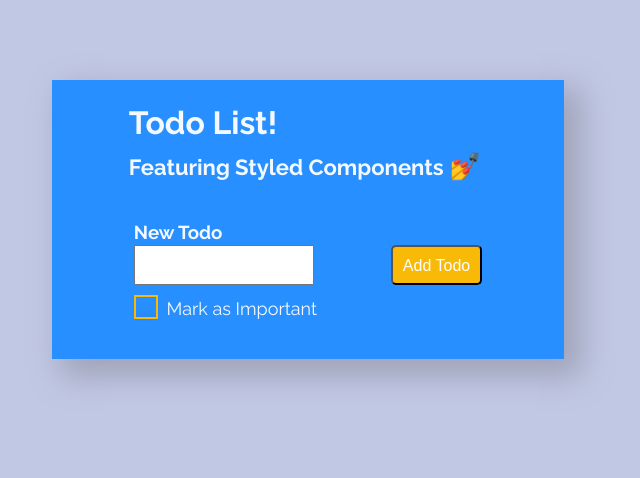
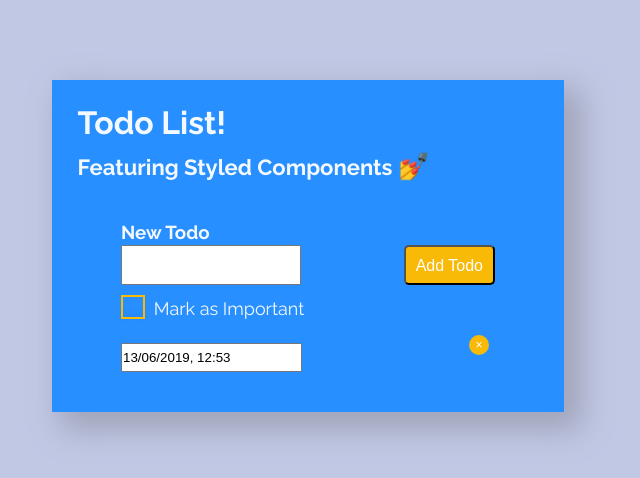
Before and after one commit to LagiewkaMarta/toDoAppStyledComponents, a React (Create React App) app: page / in a window 1280 px wide. Shown: the top 478 px of the page, without its empty margins (332-972 px from the left). Built offline with nearby package versions, Linux system fonts and the light colour scheme.

Commit message:
Add DatePicker and create custom styles

```diff
--- a/package.json
+++ b/package.json
@@ -5,7 +5,9 @@
   "dependencies": {
     "@material-ui/core": "^4.2.1",
     "@material-ui/icons": "^4.2.1",
+    "moment": "^2.24.0",
     "react": "^16.8.6",
+    "react-datepicker": "^2.8.0",
     "react-dom": "^16.8.6",
     "react-scripts": "3.0.1",
     "styled-components": "^4.3.1",
--- a/src/NewTodoForm.js
+++ b/src/NewTodoForm.js
@@ -1,13 +1,21 @@
 import React, { Component } from "react";
+import "react-datepicker/dist/react-datepicker.css";
+import "./custompicker.css";
+import DatePicker, { registerLocale }from "react-datepicker";
+import plPL from 'date-fns/locale/en-GB';
 import styled from "styled-components";
 import { StyledBtn } from "./StyledBtn";
-import { setColor, setFlexRow, setRem} from "./styles";
+import { setColor, setFlexRow, setRem } from "./styles";
+registerLocale('pl-PL', plPL);
+
 
 class NewTodoForm extends Component {
   state = {
     NewTodo: "",
-    important: false
-  };
+    important: false,
+    finishDate: new Date(),
+  }
+
   handleInputChange = e => {
     let name = e.target.name;
     let value =
@@ -19,11 +27,18 @@ class NewTodoForm extends Component {
 
   handleAddTodo = e => {
     e.preventDefault();
-    this.props.addTodo(this.state.NewTodo, this.state.important);
+    this.props.addTodo(this.state.NewTodo, this.state.important, this.state.finishDate);
     this.setState({
       NewTodo: ""
     });
   };
+
+  handleDateChange = date => {
+    this.setState({
+      finishDate: date
+    });
+  };
+
   render() {
     return (
       <Styled onSubmit={this.handleAddTodo}>
@@ -55,6 +70,22 @@ class NewTodoForm extends Component {
               Mark as Important<span className="span">Mark as Important</span>
             </label>
           </StyledCheckbox>
+
+          <DatePicker
+            selected={this.state.finishDate}
+            onChange={this.handleDateChange}
+            showTimeSelect
+            timeIntervals={60}
+            format="HH:mm"
+            dateFormat="Pp"
+            timeCaption="time"
+            placeholderText="Click to select a date"
+            minDate={new Date()}
+            locale="pl-PL"
+            isClearable={true}
+            withPortal
+            className="Datepicker"
+          />
         </div>
       </Styled>
     );
@@ -65,10 +96,10 @@ const Styled = styled.form`
   background-color: ${setColor.mainColor};
   padding: ${setRem(40)} 0;
   min-width: ${setRem(480)};
-  max-width: 40vw;
+  max-width: 90%;
   margin: 0 auto;
   .container {
-    width: 70%;
+    width: 80%;
     margin: 0 auto;
     padding: 0 ${setRem(5)};
     h3 {
@@ -82,7 +113,8 @@ const Styled = styled.form`
         width: ${setRem(180)};
       }
     }
-  }
+
+    }
 `;
 
 const StyledCheckbox = styled.div`
--- a/src/SingleTodo.js
+++ b/src/SingleTodo.js
@@ -37,7 +37,8 @@ class SingleToDo extends Component {
       isEdited,
       toggle,
       className,
-      important
+      important,
+      date
     } = this.props;
     let rendered;
     if (!isEdited) {
@@ -56,6 +57,13 @@ class SingleToDo extends Component {
               {isEdited ? "update" : "edit"}
             </SmallBtn>
           </div>
+          <span style={{ color: "#f9b907", textShadow: "1px 1px #8c6504" }}>
+            {date.toDateString()}{" "}
+            {date.getHours() < 10 ? `0${date.getHours()}` : date.getHours()}:
+            {date.getMinutes() < 10
+              ? `0${date.getMinutes()}`
+              : date.getMinutes()}
+          </span>
         </li>
       );
     } else {
--- a/src/TodoList.js
+++ b/src/TodoList.js
@@ -29,9 +29,10 @@ class TodoList extends Component {
       })
     }
   //adding todo
-  addTodo = (name, important) => {
+  addTodo = (name, important, date) => {
     const todo = {
       name,
+      date,
       id: uuidv4(),
       isEdited: false,
       completed: false,
@@ -96,6 +97,7 @@ class TodoList extends Component {
                 isEdited={el.isEdited}
                 toggle={this.toggleTodo}
                 important={el.important}
+                date={el.date}
               />
             ))}
           </ul>
@@ -141,7 +143,7 @@ const StyledTodoList = styled(TodoList)`
   color: ${setColor.fontColor};
 
   .todoWrapper {
-    width: 70%;
+    width: 90%;
     margin: 0 auto;
     h2 {
     font-size: ${setRem(22)};
--- /dev/null
+++ b/src/custompicker.css
@@ -0,0 +1,10 @@
+.Datepicker {
+    min-height:1.8rem;
+    margin-top: 1.5rem;
+}
+
+.react-datepicker__close-icon::after {
+line-height: initial;
+margin: .5rem 0 0;
+background-color: #f9b907;
+}
```
Also changed, not shown: 1 other file (tests, documents, lock files or other folders).
